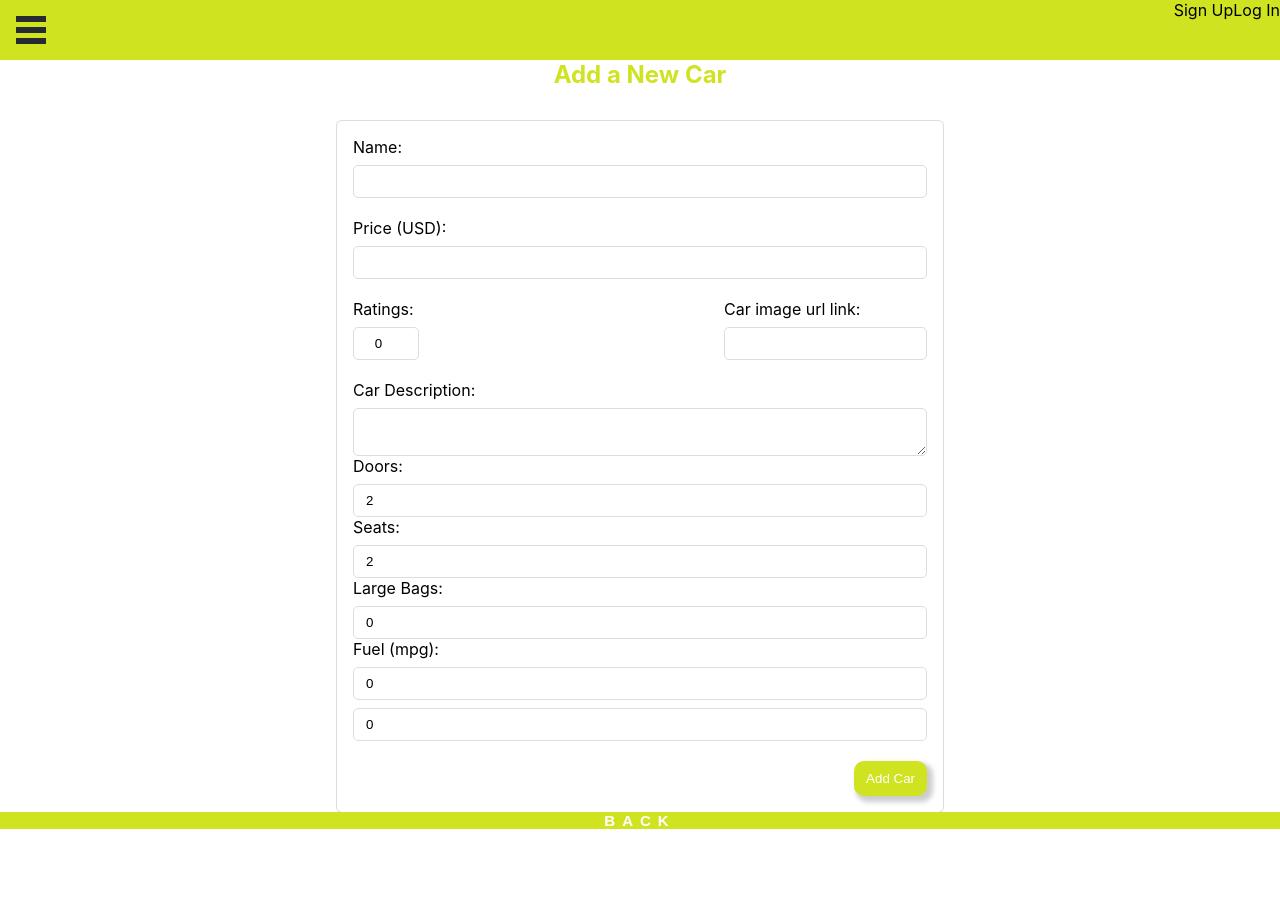
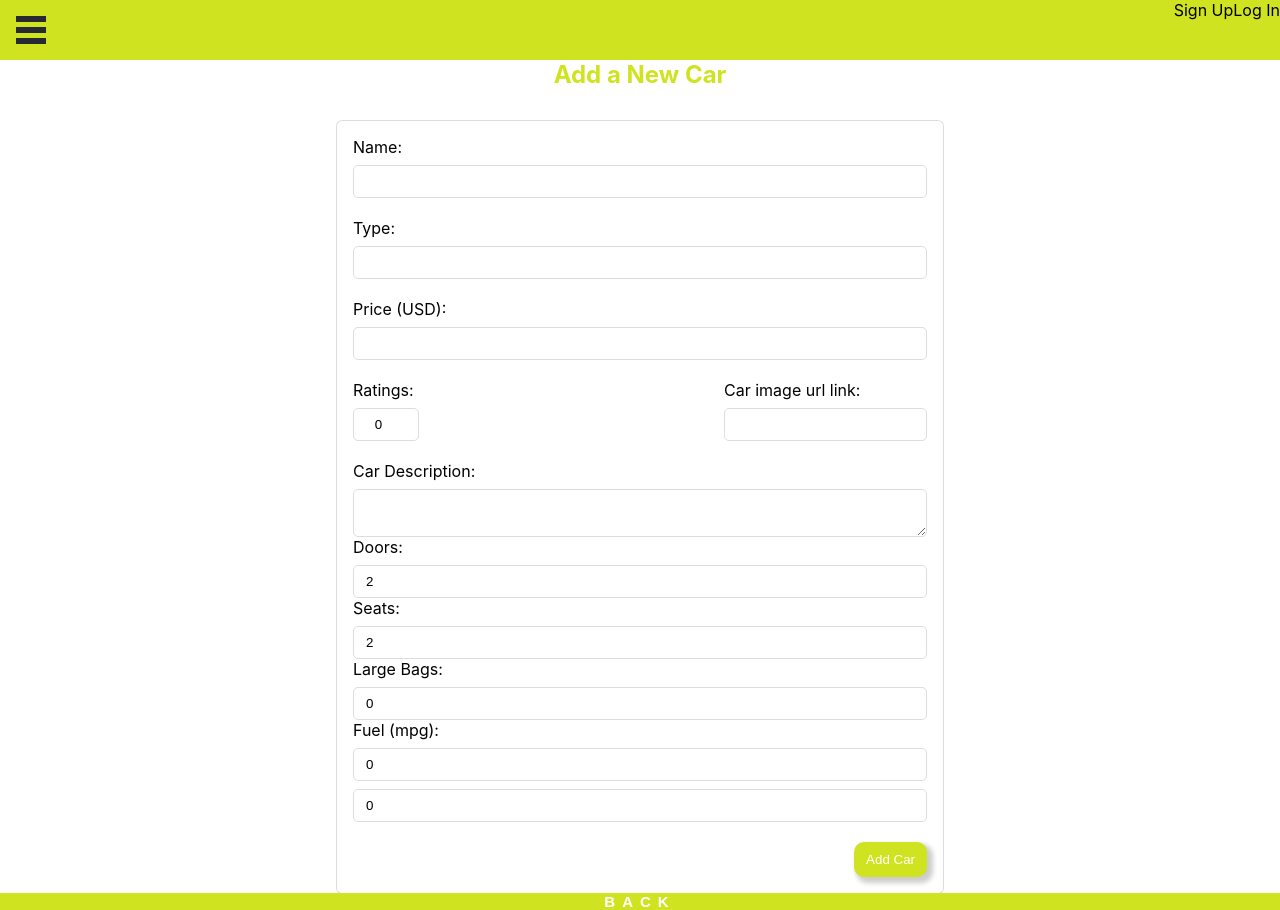
Before and after one commit to Rhaegar121/Car-Rental-front-end, a React (Create React App) app: page /add_car in a window 1280 px wide. Before the commit the page ends 829 px from the top, so only its background shows below. Built offline with nearby package versions, Linux system fonts and the light colour scheme.

Commit message:
update addcar function in carsSlice.js

```diff
--- a/src/components/addCar.js
+++ b/src/components/addCar.js
@@ -12,6 +12,7 @@ const AddCar = () => {
 
   const [carDetails, setCarDetails] = useState({
     name: '',
+    type: '',
     price: '',
     ratings: 0,
     image: '',
@@ -36,6 +37,7 @@ const AddCar = () => {
 
     const {
       name,
+      type,
       price,
       ratings,
       image,
@@ -49,6 +51,7 @@ const AddCar = () => {
 
     const newCar = {
       name,
+      type,
       price,
       ratings,
       image,
@@ -62,10 +65,11 @@ const AddCar = () => {
     };
 
     dispatch(addCar({ userId: userDataFromStorage.id, car: newCar }));
-    navigate('/main');
+    navigate('/');
 
     setCarDetails({
       name: '',
+      type: '',
       price: '',
       ratings: 0,
       image: '',
@@ -96,6 +100,16 @@ const AddCar = () => {
                 type="text"
                 name="name"
                 value={carDetails.name}
+                onChange={handleChange}
+              />
+            </label>
+            <br />
+            <label htmlFor="name">
+              Type:
+              <input
+                type="text"
+                name="type"
+                value={carDetails.type}
                 onChange={handleChange}
               />
             </label>
--- a/src/redux/carsSlice.js
+++ b/src/redux/carsSlice.js
@@ -21,7 +21,7 @@ export const fetchCars = createAsyncThunk(
 export const addCar = createAsyncThunk(
   'car/addCar',
   async ({ userId, car }) => {
-    const response = await fetch(`${baseURL}/${userId}/cars`, {
+    const response = await fetch(`${baseURL}/users/${userId}/cars`, {
       method: 'POST',
       headers: {
         'Content-Type': 'application/json',
```
